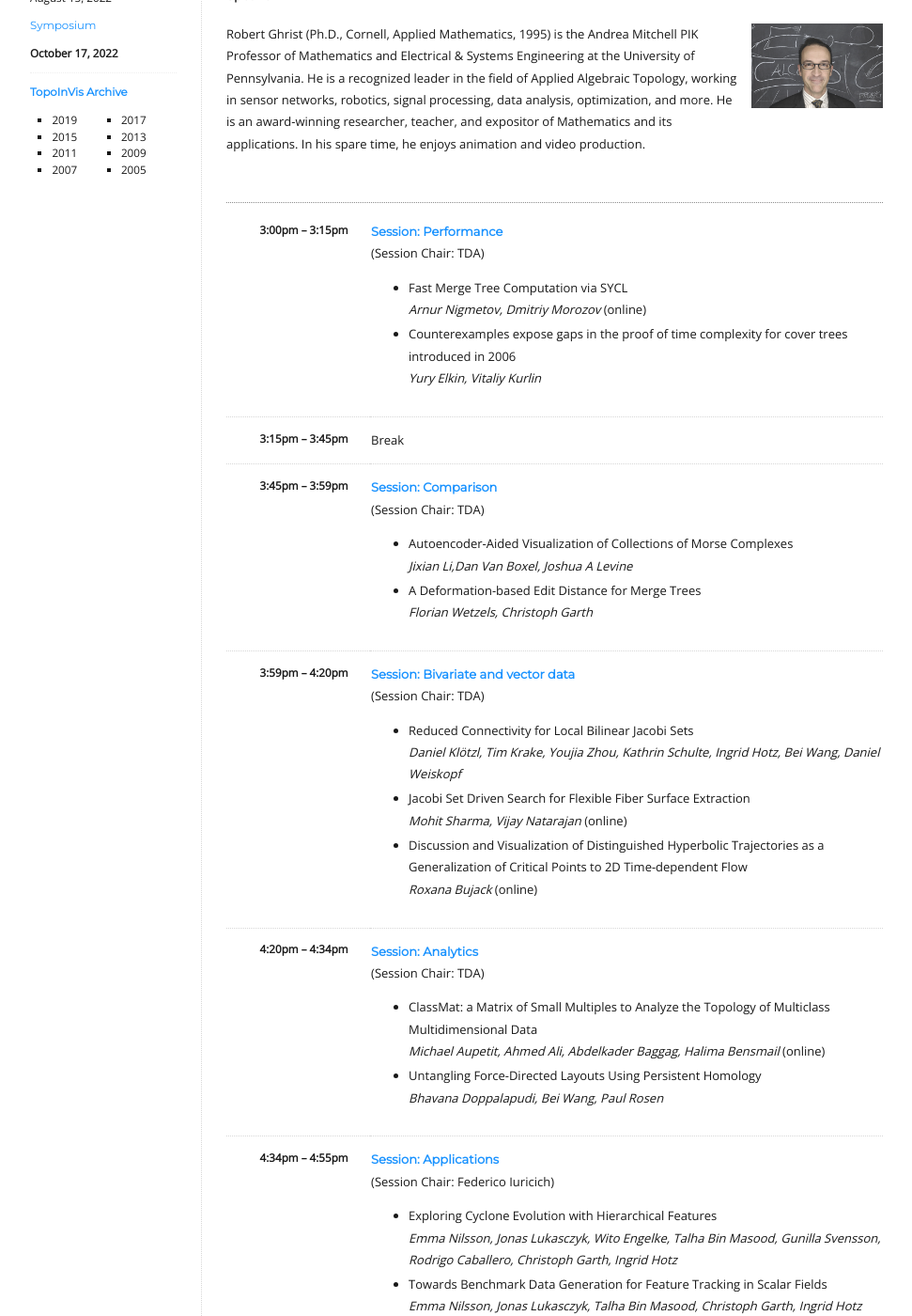
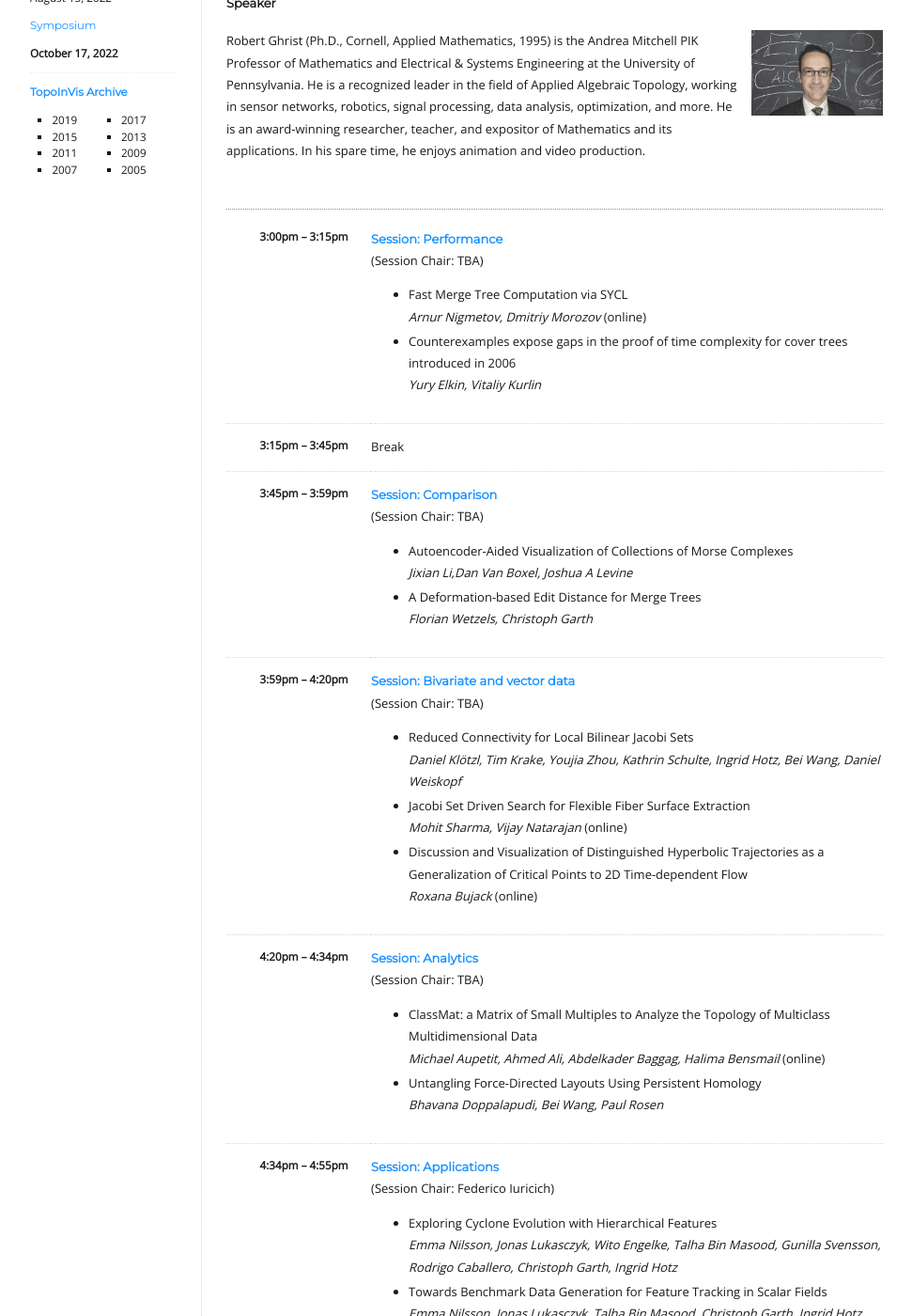
Before and after one commit to TopoInVis-Workshop/2022, a Jekyll site: the page built from _pages/program.md, in a window 1280 px wide and 1400 px high, scrolled down 559 px. Shown: the whole window at 94% size, without its empty margins (154-1125 px from the left). Built offline with Jekyll 4.4.1, drawn with Linux system fonts in a browser that asks for light colours.

Commit message:
Minor fixes

```diff
--- a/_pages/program.md
+++ b/_pages/program.md
@@ -10,6 +10,8 @@ title: Program
 (US Central Time, UTC-5)
 
 Venue: Level Two of the Omni Oklahoma City Hotel, [Oklahoma Station 6](https://www.omnihotels.com/-/media/images/hotels/okcdtn/hotel/okcdtn-omni-oklahoma-city-floor-plans)
+
+---
 
 <table class="program">
   <tr>
@@ -49,7 +51,7 @@ Robert Ghrist (Ph.D., Cornell, Applied Mathematics, 1995) is the Andrea Mitchell
     <td>3:00pm &ndash; 3:15pm</td>
     <td>
       <h4>Session: Performance</h4>
-      (Session Chair: TDA)
+      (Session Chair: TBA)
       <ul>
         <li>
            Fast Merge Tree Computation via SYCL
@@ -74,7 +76,7 @@ Robert Ghrist (Ph.D., Cornell, Applied Mathematics, 1995) is the Andrea Mitchell
     <td>3:45pm &ndash; 3:59pm</td>
     <td>
       <h4>Session: Comparison</h4>
-      (Session Chair: TDA)
+      (Session Chair: TBA)
       <ul>
         <li>
            Autoencoder-Aided Visualization of Collections of Morse Complexes
@@ -94,7 +96,7 @@ Robert Ghrist (Ph.D., Cornell, Applied Mathematics, 1995) is the Andrea Mitchell
     <td>3:59pm &ndash; 4:20pm</td>
     <td>
       <h4>Session: Bivariate and vector data</h4>
-      (Session Chair: TDA)
+      (Session Chair: TBA)
       <ul>
         <li>
            Reduced Connectivity for Local Bilinear Jacobi Sets
@@ -119,7 +121,7 @@ Robert Ghrist (Ph.D., Cornell, Applied Mathematics, 1995) is the Andrea Mitchell
     <td>4:20pm &ndash; 4:34pm</td>
     <td>
       <h4>Session: Analytics</h4>
-      (Session Chair: TDA)
+      (Session Chair: TBA)
       <ul>
         <li>
            ClassMat: a Matrix of Small Multiples to Analyze the Topology of Multiclass Multidimensional Data
```
